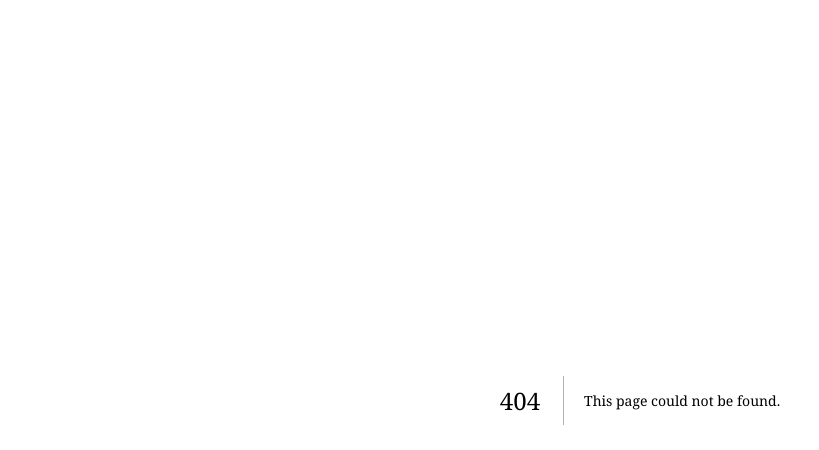
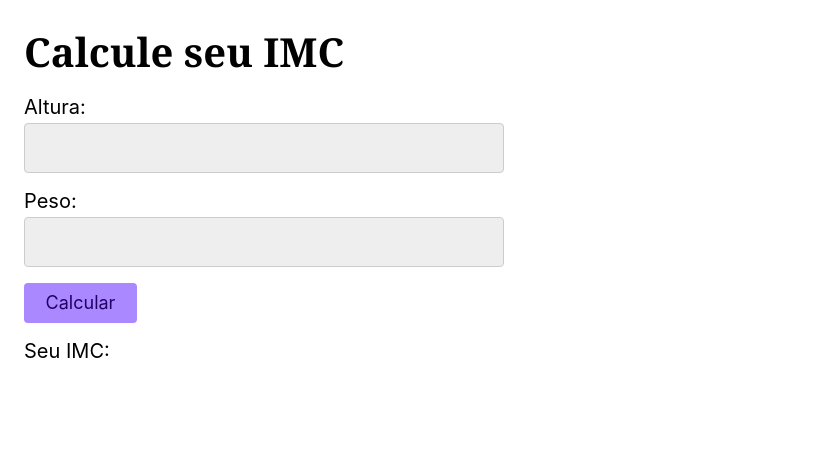
Before and after one commit to FelipeManchester/nextjs-origamid, a Next.js app: page /imc in a window 1280 px wide. Before the commit this address had no page. Shown: the top 450 px of the page, without its empty margins (0-819 px from the left). Built offline with nearby package versions, Linux system fonts and the light colour scheme.

Commit message:
imc exercicio

```diff
--- /dev/null
+++ b/src/app/imc/page.tsx
@@ -0,0 +1,13 @@
+import Imc from '@/components/Imc';
+import React from 'react';
+
+const ImcPage = () => {
+  return (
+    <div>
+      <h1>Calcule seu IMC</h1>
+      <Imc />
+    </div>
+  );
+};
+
+export default ImcPage;
--- /dev/null
+++ b/src/components/Imc.tsx
@@ -0,0 +1,43 @@
+'use client';
+import React, { FormEvent, useState } from 'react';
+
+const Imc = () => {
+  const [altura, setAltura] = useState('');
+  const [peso, setPeso] = useState('');
+  const [resultado, setResultado] = useState('');
+  const handleSubmit = (e: FormEvent<HTMLFormElement>) => {
+    e?.preventDefault();
+
+    const alturaMetro = Number(altura) / 100;
+    const total = (Number(peso) / (alturaMetro * alturaMetro)).toFixed(2);
+    if (total > '25') {
+      setResultado(total + ' você está acima do peso ideal.');
+    } else {
+      setResultado(total + ' você está no peso ideal.');
+    }
+  };
+  return (
+    <div>
+      <form onSubmit={handleSubmit}>
+        <label htmlFor='altura'>Altura: {altura}</label>
+        <input
+          type='number'
+          id='altura'
+          value={altura}
+          onChange={(e) => setAltura(e.target.value)}
+        />
+        <label htmlFor='altura'>Peso: {peso}</label>
+        <input
+          type='number'
+          id='peso'
+          value={peso}
+          onChange={(e) => setPeso(e.target.value)}
+        />
+        <button>Calcular</button>
+      </form>
+      <p>Seu IMC: {resultado}</p>
+    </div>
+  );
+};
+
+export default Imc;
--- a/src/components/Menu.tsx
+++ b/src/components/Menu.tsx
@@ -13,6 +13,9 @@ const Menu = () => {
         </li>
         <li>
           <Link href={'/sobre'}>Sobre</Link>
+        </li>{' '}
+        <li>
+          <Link href={'/imc'}>Calcule seu IMC</Link>
         </li>
       </ul>
     </div>
```
Also changed, not shown: acesso.txt.
